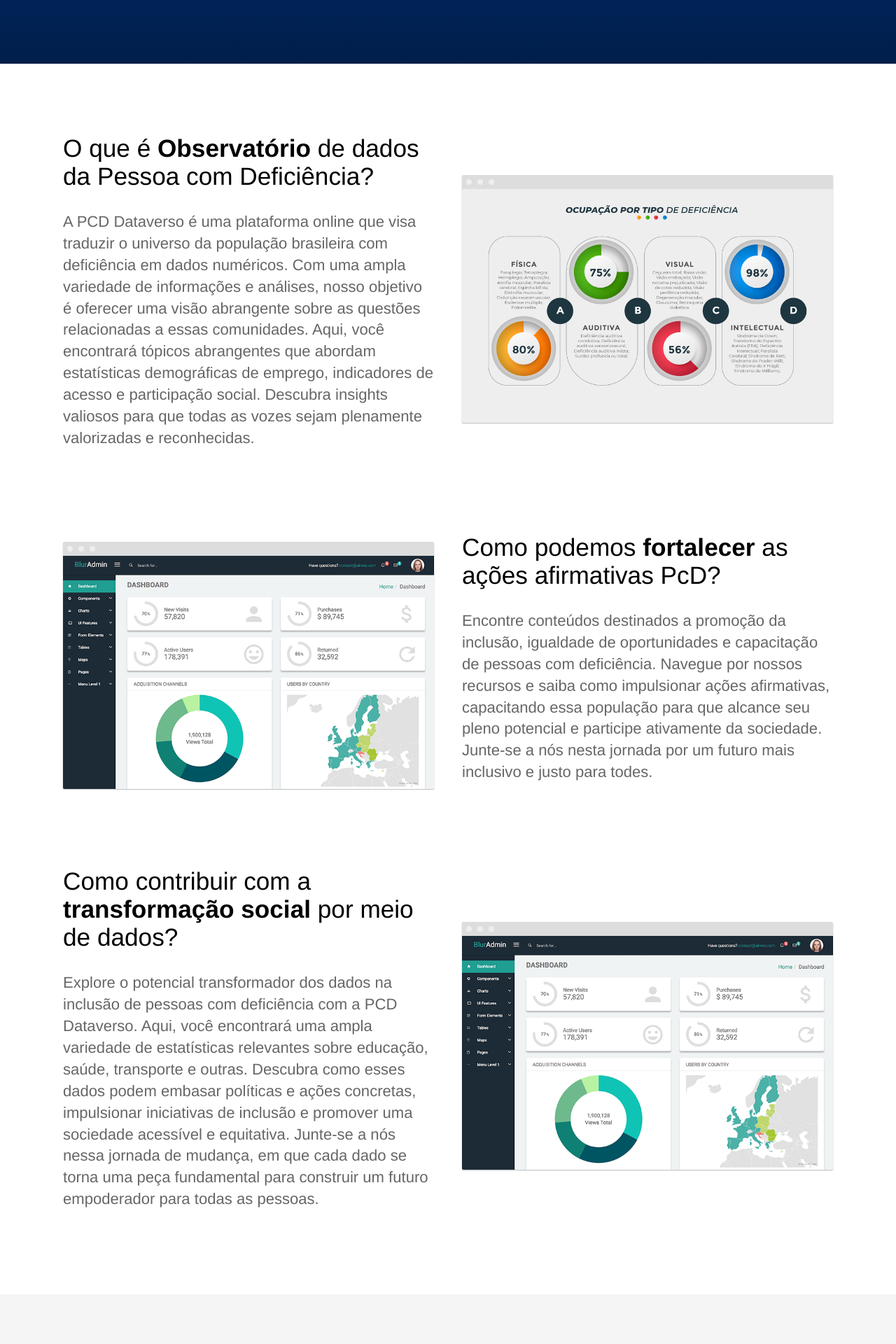
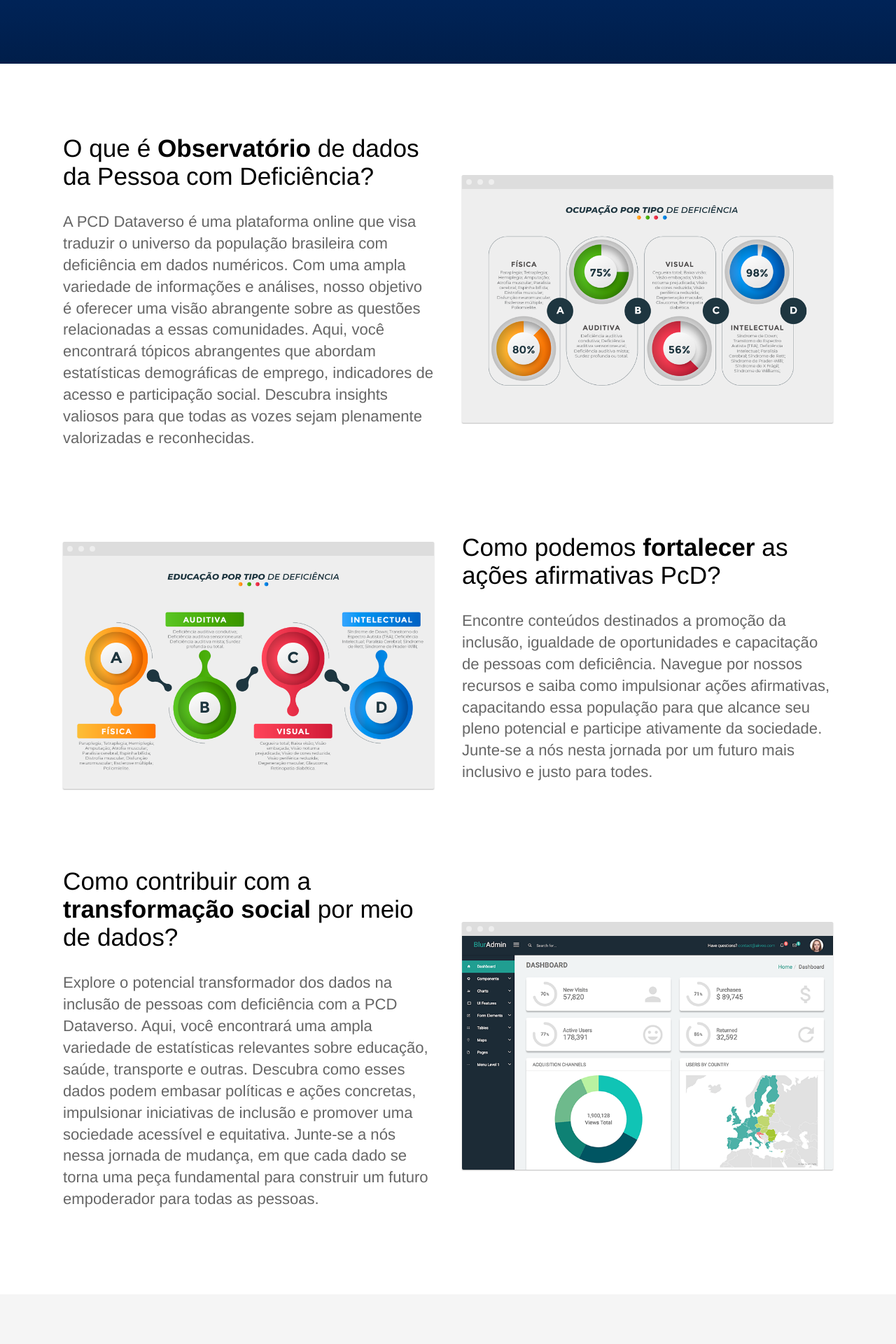
Before and after one commit to jornalistainclusivo/pcd.dataverso.org, a Jekyll site: the page built from index.html, in a window 1280 px wide. Shown: the part 858-2778 px from the top of the page at 70% size. Built offline with Jekyll 4.4.1, drawn with Linux system fonts in a browser that asks for light colours.

Commit message:
img 2 home

```diff
--- a/index.html
+++ b/index.html
@@ -38,7 +38,7 @@
 				    participe ativamente da sociedade. Junte-se a nós nesta jornada por um futuro mais inclusivo e justo para todes.</p>
 			</div>
 			<div class="image">
-				<img src="{{ site.baseurl }}/images/dashboard.png" alt="Screenshot" class="screenshot editable" />
+				<img src="{{ site.baseurl }}/images/educacao-por-tipo-de-deficiencia.png" alt="Exemplo de gráfico de educação por tipo de deficiência" class="screenshot editable" />
 			</div>
 		</div>
 	</section>
```
